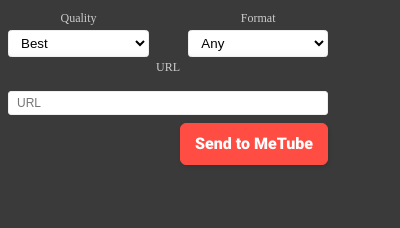
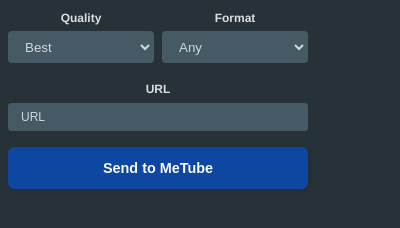
Before and after one commit to nanocortex/metube-firefox-addon, a browser extension: page src/popup/popup.html in a window 400 px wide. Drawn offline with Linux system fonts and the light colour scheme.

Commit message:
Improve UI to be more easy on the eyes

```diff
--- a/src/popup/popup.css
+++ b/src/popup/popup.css
@@ -1,8 +1,9 @@
-html, body {
-    font-family: 'sans-serif';
-    background: #3a3a3a;
-    width: 320px;
-    color: #eee;
+html,
+body {
+    font-family: Helvetica Neue, Helvetica, Arial, sans-serif;
+    width: 300px;
+    color: #CFD8DC;
+    background: #263238;
 }
 
 .hidden {
@@ -25,72 +26,79 @@
 }
 
 label {
-    color: #ccc;
+    color: #dedede;
     font-size: 12px;
+    margin-bottom: .4rem !important;
+    display: inline-block;
+    text-align: left !important;
+    font-weight: 600;
 }
 
 select {
     width: 100%;
-    border: 1px solid #eee;
+    border: none;
     border-radius: 0.25em;
-    padding: 4px 8px;
-    background-color: #fff;
-    background-image: linear-gradient(to top, #f9f9f9, #fff 33%);
-    margin-top: .25rem;
+    padding: 0.4rem 0.75rem;
+    border: solid 1px #455A64;
+    background-color: #455A64;
+    color: #CFD8DC;
+
 }
 
 #buttons-row {
     display: flex;
     justify-content: flex-end;
-    margin-top: .5rem;
+    margin-top: 1rem;
 }
 
 #buttons-row button {
-    background: #ff4d43;
-    border: 1px solid #ff4d43;
+    background-color: #0D47A1;
+    border: 1px solid #0D47A1;
     border-radius: 6px;
     box-shadow: rgba(0, 0, 0, 0.1) 1px 2px 4px;
     box-sizing: border-box;
-    color: #FFFFFF;
+    color: #fafafa;
     cursor: pointer;
     display: inline-block;
-    font-family: nunito, roboto, proxima-nova, "proxima nova", sans-serif;
-    font-size: 16px;
-    font-weight: 800;
+    font-size: .9em;
+    font-weight: 700;
     line-height: 16px;
     min-height: 40px;
     outline: 0;
     padding: 12px 14px;
     text-align: center;
-    text-rendering: geometricprecision;
-    text-transform: none;
-    user-select: none;
-    -webkit-user-select: none;
     touch-action: manipulation;
     vertical-align: middle;
     transition: all .1s ease;
-
+    width: 100%;
+    margin-bottom: .25rem;
 }
 
 #buttons-row button:hover,
 #buttons-row button:active {
-    background-color: initial;
-    background-position: 0 0;
-    color: #FF4742;
     transition: all .1s ease;
+    opacity: .8;
 }
 
 #buttons-row button:active {
     opacity: .5;
 }
 
-#urlInput{
+#url-input-container {
+    margin-top: 1rem;
+}
+
+#url-input-container #urlInput {
     width: 100%;
-    padding: 4px 8px;
     font-size: 12px;
     box-sizing: border-box;
-    border: 1px solid #eee;
+    border: 1px solid #455A64;
+    background-color: #455A64;
     border-radius: .25em;
-    background-color: #fff;
-    margin-top: 1rem;
+    padding: 0.4rem 0.75rem;
+    color: #CFD8DC;
 }
+
+input::placeholder {
+    color: #CFD8DC;
+}
```
